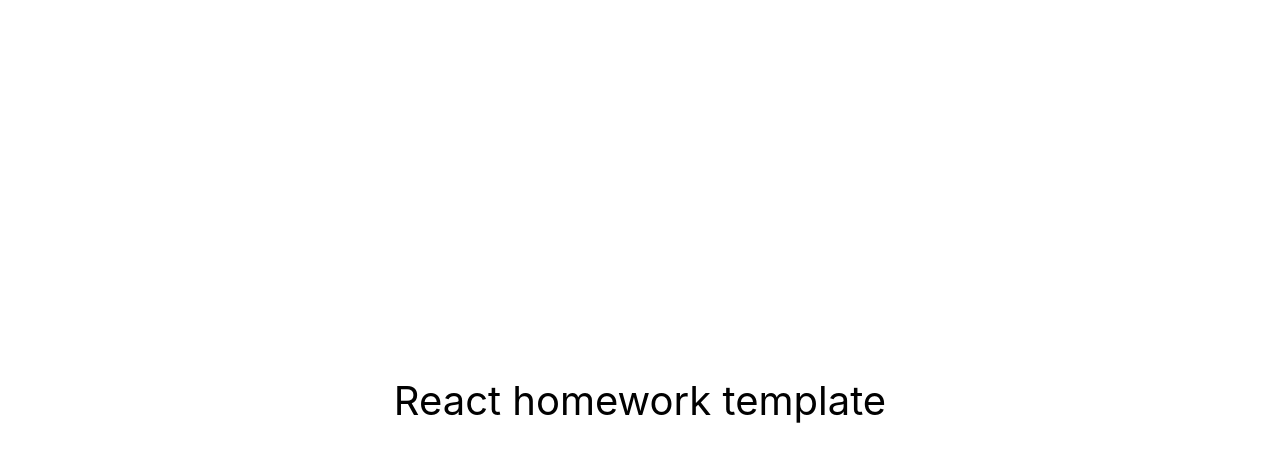
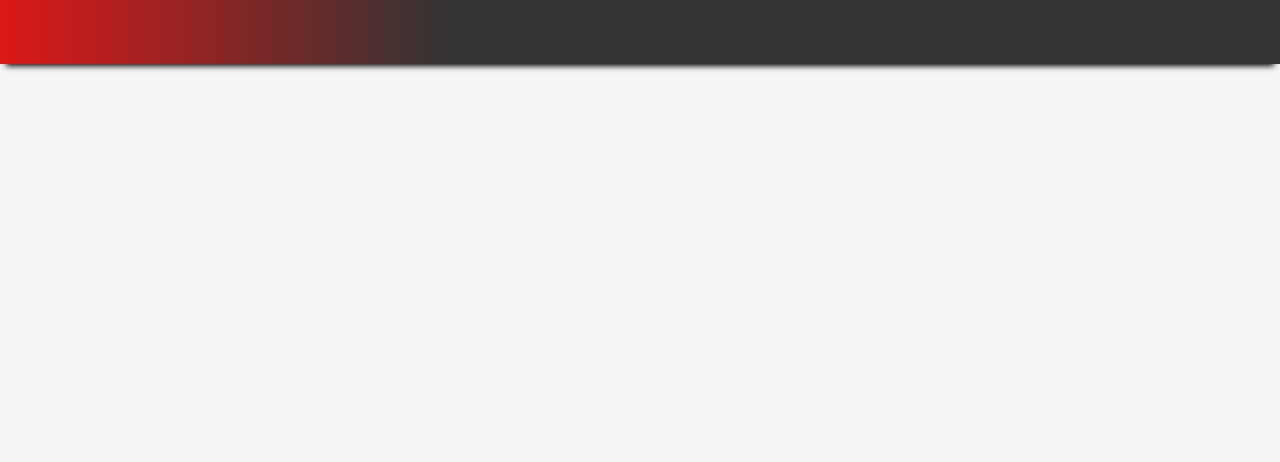
Before and after one commit to Yevhenii2022/goit-react-hw-05-movies, a React (Create React App) app: page / in a window 1280 px wide. Shown: the top 462 px of the page. Built offline with nearby package versions, Linux system fonts and the light colour scheme.

Commit message:
add layout

```diff
--- a/src/components/App.jsx
+++ b/src/components/App.jsx
@@ -1,16 +1,19 @@
+import { Routes, Route } from 'react-router-dom';
+
+import { SharedLayout } from './index';
+
 export const App = () => {
   return (
-    <div
-      style={{
-        height: '100vh',
-        display: 'flex',
-        justifyContent: 'center',
-        alignItems: 'center',
-        fontSize: 40,
-        color: '#010101'
-      }}
-    >
-      React homework template
-    </div>
+    <Routes>
+      <Route path="/" element={<SharedLayout />}>
+        {/* <Route index element={<HomePage />} />
+        <Route path="movies" element={<MoviesPage />} />
+        <Route path="movies/:movieId" element={<MovieDetailsPage />}>
+          <Route path="cast" element={<CastPage />} />
+          <Route path="reviews" element={<ReviewsPage />} />
+        </Route>
+        <Route path="*" element={<NotFoundPage />} /> */}
+      </Route>
+    </Routes>
   );
 };
--- /dev/null
+++ b/src/components/Container/Container.jsx
@@ -0,0 +1,12 @@
+import PropTypes from 'prop-types';
+import { AppWrapper } from './Container.styled';
+
+const Container = ({ children }) => {
+  return <AppWrapper>{children}</AppWrapper>;
+};
+
+Container.propTypes = {
+  children: PropTypes.node.isRequired,
+};
+
+export default Container;
--- /dev/null
+++ b/src/components/Container/Container.styled.jsx
@@ -0,0 +1,9 @@
+import styled from '@emotion/styled';
+
+export const AppWrapper = styled.div`
+  max-width: 1170px;
+  margin-left: auto;
+  margin-right: auto;
+  padding-left: 15px;
+  padding-right: 15px;
+`;
--- /dev/null
+++ b/src/components/SharedLayout/SharedLayout.jsx
@@ -0,0 +1,22 @@
+import React from 'react';
+
+import Container from 'components/Container/Container';
+
+import { AppHeader, AppBar, MainSection } from './SharedLayout.styled';
+
+const SharedLayout = () => {
+  return (
+    <>
+      <AppHeader>
+        <Container>
+          <AppBar></AppBar>
+        </Container>
+      </AppHeader>
+      <Container>
+        <MainSection></MainSection>
+      </Container>
+    </>
+  );
+};
+
+export default SharedLayout;
--- /dev/null
+++ b/src/components/SharedLayout/SharedLayout.styled.jsx
@@ -0,0 +1,24 @@
+import styled from '@emotion/styled';
+
+export const AppHeader = styled.header`
+  top: 0;
+  left: 0;
+  position: sticky;
+  z-index: 1100;
+  min-height: 64px;
+  padding-right: 24px;
+  padding-left: 24px;
+  padding-top: 12px;
+  padding-bottom: 12px;
+  background: linear-gradient(to left, #333333 65%, #dd1818);
+  box-shadow: 0 8px 6px -6px black;
+`;
+
+export const AppBar = styled.div`
+  display: flex;
+  align-items: center;
+`;
+
+export const MainSection = styled.main`
+  margin-bottom: 20px;
+`;
--- /dev/null
+++ b/src/components/index.js
@@ -0,0 +1 @@
+export { default as SharedLayout } from './SharedLayout/SharedLayout';
--- a/src/index.css
+++ b/src/index.css
@@ -1,6 +1,10 @@
-@import-normalize; /* bring in normalize.css styles */
+@import 'modern-normalize';
 
+html,
 body {
+  line-height: 1.5;
+  background-color: whitesmoke;
+  color: #212121;
   margin: 0;
   font-family: -apple-system, BlinkMacSystemFont, 'Segoe UI', 'Roboto', 'Oxygen',
     'Ubuntu', 'Cantarell', 'Fira Sans', 'Droid Sans', 'Helvetica Neue',
@@ -13,3 +17,31 @@
   font-family: source-code-pro, Menlo, Monaco, Consolas, 'Courier New',
     monospace;
 }
+
+img {
+  display: block;
+  max-width: 100%;
+  height: auto;
+}
+
+h1,
+h2,
+h3,
+p {
+  margin: 0;
+}
+
+a {
+  color: inherit;
+  text-decoration: none;
+}
+
+ul {
+  padding: 0;
+  margin: 0;
+  list-style: none;
+}
+
+button {
+  cursor: pointer;
+}
--- a/src/index.js
+++ b/src/index.js
@@ -1,10 +1,13 @@
 import React from 'react';
 import ReactDOM from 'react-dom/client';
+import { BrowserRouter } from 'react-router-dom';
 import { App } from 'components/App';
 import './index.css';
 
 ReactDOM.createRoot(document.getElementById('root')).render(
   <React.StrictMode>
-    <App />
+    <BrowserRouter>
+      <App />
+    </BrowserRouter>
   </React.StrictMode>
 );
```
